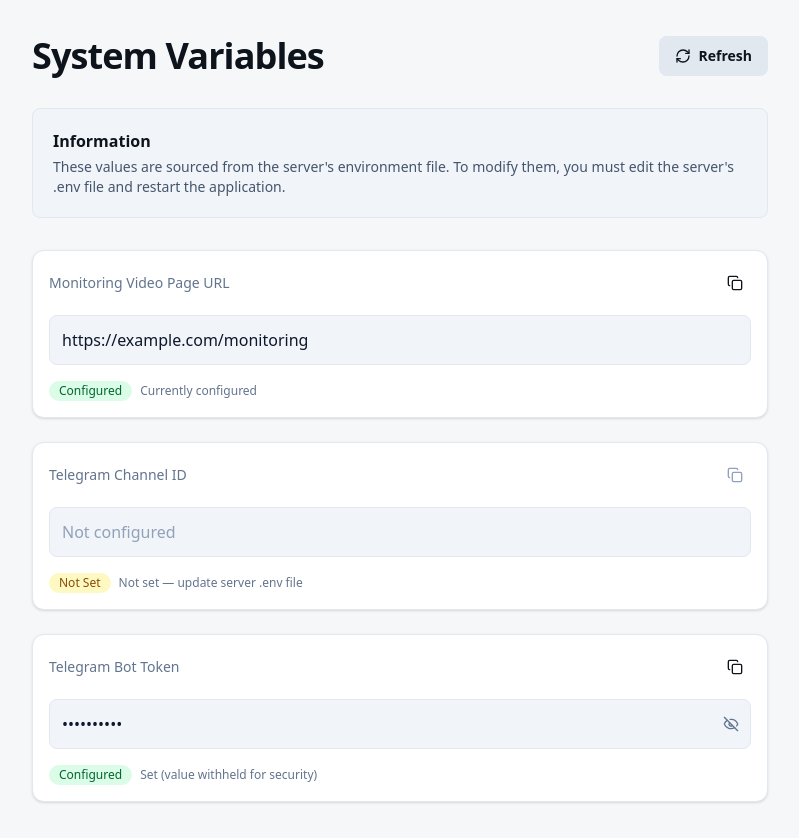
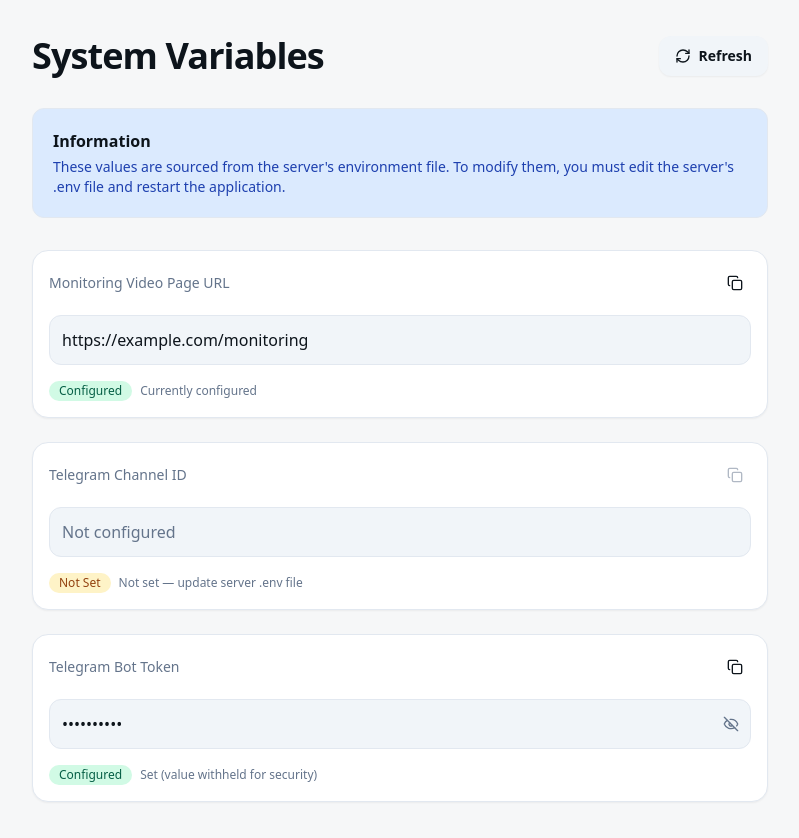
Before and after one commit to wookikiik/video-alert, a Next.js app in the folder frontend/: page /admin/system-variables in a window 1280 px wide. Shown: the whole page, without its empty margins (240-1039 px from the left). Built offline with nearby package versions, Linux system fonts and the light colour scheme.

Commit message:
Implement comprehensive UI theme with CSS variables and documentation
Co-authored-by: wookikiik <31247738+wookikiik@users.noreply.github.com>

```diff
--- a/frontend/src/app/admin/system-variables/page.tsx
+++ b/frontend/src/app/admin/system-variables/page.tsx
@@ -91,7 +91,7 @@ export default function SystemVariablesPage() {
   }, []);
 
   return (
-    <div className="relative flex h-auto min-h-screen w-full flex-col overflow-x-hidden bg-[#f6f7f8] dark:bg-[#101922] text-[#0d141b] dark:text-slate-50">
+    <div className="relative flex h-auto min-h-screen w-full flex-col overflow-x-hidden bg-[var(--color-surface-secondary)] dark:bg-[var(--color-background)] text-[var(--color-foreground)]">
       <div className="layout-container flex h-full grow flex-col">
         <div className="px-4 md:px-10 lg:px-20 xl:px-40 flex flex-1 justify-center py-5">
           <div className="layout-content-container flex flex-col w-full max-w-3xl flex-1">
@@ -103,7 +103,7 @@ export default function SystemVariablesPage() {
               <button
                 onClick={handleRefresh}
                 disabled={loading}
-                className="flex items-center justify-center gap-2 min-w-[84px] max-w-[480px] cursor-pointer rounded-lg h-10 px-4 bg-slate-200 dark:bg-slate-700 text-sm font-bold hover:bg-slate-300 dark:hover:bg-slate-600 transition-colors disabled:opacity-50 disabled:cursor-not-allowed"
+                className="flex items-center justify-center gap-2 min-w-[84px] max-w-[480px] cursor-pointer rounded-[var(--radius-lg)] h-10 px-4 bg-[var(--color-muted)] dark:bg-[var(--color-surface)] text-sm font-[var(--font-weight-bold)] hover:bg-[var(--color-border)] dark:hover:bg-[var(--color-border-strong)] transition-[var(--transition-base)] disabled:opacity-50 disabled:cursor-not-allowed shadow-[var(--shadow-sm)]"
               >
                 <RefreshCw className="w-4 h-4" />
                 <span className="truncate">Refresh</span>
@@ -112,10 +112,10 @@ export default function SystemVariablesPage() {
 
             {/* Information Banner */}
             <div className="p-4">
-              <div className="flex flex-1 flex-col items-start justify-between gap-4 rounded-lg border border-slate-200 dark:border-slate-700 bg-slate-100 dark:bg-slate-800 p-5">
+              <div className="flex flex-1 flex-col items-start justify-between gap-4 rounded-[var(--radius-lg)] border border-[var(--color-border)] dark:border-[var(--color-border-strong)] bg-[var(--color-info-light)] dark:bg-[var(--color-info-light)] p-5">
                 <div className="flex flex-col gap-1">
-                  <p className="text-base font-bold">Information</p>
-                  <p className="text-slate-600 dark:text-slate-400 text-sm">
+                  <p className="text-base font-[var(--font-weight-bold)]">Information</p>
+                  <p className="text-[var(--color-info-light-foreground)] dark:text-[var(--color-info-light-foreground)] text-sm">
                     These values are sourced from the server&apos;s environment
                     file. To modify them, you must edit the server&apos;s .env
                     file and restart the application.
@@ -130,11 +130,11 @@ export default function SystemVariablesPage() {
                 {[1, 2, 3].map((i) => (
                   <div
                     key={i}
-                    className="flex flex-col gap-4 rounded-xl border border-slate-200 dark:border-slate-700 bg-white dark:bg-slate-900 p-4 shadow-sm animate-pulse"
+                    className="flex flex-col gap-4 rounded-[var(--radius-xl)] border border-[var(--color-border)] dark:border-[var(--color-border-strong)] bg-[var(--color-surface)] dark:bg-[var(--color-surface)] p-4 shadow-[var(--shadow-sm)] animate-pulse"
                   >
-                    <div className="h-4 bg-slate-200 dark:bg-slate-700 rounded w-1/3"></div>
-                    <div className="h-12 bg-slate-200 dark:bg-slate-700 rounded"></div>
-                    <div className="h-5 bg-slate-200 dark:bg-slate-700 rounded w-1/4"></div>
+                    <div className="h-4 bg-[var(--color-muted)] dark:bg-[var(--color-muted)] rounded w-1/3"></div>
+                    <div className="h-12 bg-[var(--color-muted)] dark:bg-[var(--color-muted)] rounded"></div>
+                    <div className="h-5 bg-[var(--color-muted)] dark:bg-[var(--color-muted)] rounded w-1/4"></div>
                   </div>
                 ))}
               </div>
@@ -143,14 +143,14 @@ export default function SystemVariablesPage() {
             {/* Error State */}
             {error && !loading && (
               <div className="p-4">
-                <div className="flex flex-col items-center justify-center gap-4 rounded-lg border border-red-200 dark:border-red-900/50 bg-red-50 dark:bg-red-900/20 p-8 text-center">
-                  <AlertCircle className="w-8 h-8 text-red-600 dark:text-red-400" />
-                  <p className="text-red-800 dark:text-red-200 font-semibold">
+                <div className="flex flex-col items-center justify-center gap-4 rounded-[var(--radius-lg)] border border-[var(--color-danger-light)] dark:border-[var(--color-danger-light)] bg-[var(--color-danger-light)] dark:bg-[var(--color-danger-light)] p-8 text-center">
+                  <AlertCircle className="w-8 h-8 text-[var(--color-danger)]" />
+                  <p className="text-[var(--color-danger-light-foreground)] dark:text-[var(--color-danger-light-foreground)] font-[var(--font-weight-semibold)]">
                     Failed to load system variables.
                   </p>
                   <button
                     onClick={handleRefresh}
-                    className="flex items-center justify-center gap-2 min-w-[84px] cursor-pointer rounded-lg h-10 px-4 bg-[#137fec] text-white text-sm font-bold hover:bg-[#137fec]/90 transition-colors"
+                    className="flex items-center justify-center gap-2 min-w-[84px] cursor-pointer rounded-[var(--radius-lg)] h-10 px-4 bg-[var(--color-primary)] text-[var(--color-primary-foreground)] text-sm font-[var(--font-weight-bold)] hover:bg-[var(--color-primary-hover)] transition-[var(--transition-base)] shadow-[var(--shadow-sm)]"
                   >
                     <span className="truncate">Retry</span>
                   </button>
@@ -164,20 +164,20 @@ export default function SystemVariablesPage() {
                 {variables.map((variable, index) => (
                   <div
                     key={index}
-                    className="flex flex-col gap-4 rounded-xl border border-slate-200 dark:border-slate-700 bg-white dark:bg-slate-900 p-4 shadow-sm"
+                    className="flex flex-col gap-4 rounded-[var(--radius-xl)] border border-[var(--color-border)] dark:border-[var(--color-border-strong)] bg-[var(--color-surface)] dark:bg-[var(--color-surface)] p-4 shadow-[var(--shadow-sm)]"
                   >
                     {/* Label and Copy Button */}
                     <div className="flex items-center justify-between">
-                      <label className="text-sm font-medium text-slate-500 dark:text-slate-400">
+                      <label className="text-sm font-[var(--font-weight-medium)] text-[var(--color-muted-foreground)]">
                         {variable.label}
                       </label>
                       <button
                         onClick={() => copyToClipboard(variable.value)}
                         disabled={!variable.configured}
-                        className={`flex items-center justify-center rounded-md h-8 w-8 transition-colors ${
+                        className={`flex items-center justify-center rounded-[var(--radius-md)] h-8 w-8 transition-[var(--transition-base)] ${
                           variable.configured
-                            ? "hover:bg-slate-100 dark:hover:bg-slate-800 cursor-pointer"
-                            : "text-slate-400 dark:text-slate-500 cursor-not-allowed"
+                            ? "hover:bg-[var(--color-muted)] dark:hover:bg-[var(--color-muted)] cursor-pointer"
+                            : "text-[var(--color-muted-foreground)] opacity-50 cursor-not-allowed"
                         }`}
                       >
                         <Copy className="w-4 h-4" />
@@ -189,7 +189,7 @@ export default function SystemVariablesPage() {
                       <div className="relative">
                         <input
                           aria-readonly="true"
-                          className="w-full bg-slate-100 dark:bg-slate-800 border border-slate-200 dark:border-slate-700 rounded-lg p-3 text-base text-slate-900 dark:text-slate-100"
+                          className="w-full bg-[var(--color-muted)] dark:bg-[var(--color-muted)] border border-[var(--color-border)] dark:border-[var(--color-border-strong)] rounded-[var(--radius-lg)] p-3 text-base text-[var(--color-foreground)]"
                           readOnly
                           type={
                             visiblePasswords.has(index) ? "text" : "password"
@@ -198,23 +198,23 @@ export default function SystemVariablesPage() {
                         />
                         <button
                           onClick={() => togglePasswordVisibility(index)}
-                          className="absolute inset-y-0 right-0 flex items-center pr-3 hover:text-slate-700 dark:hover:text-slate-300 transition-colors"
+                          className="absolute inset-y-0 right-0 flex items-center pr-3 hover:text-[var(--color-foreground)] transition-[var(--transition-base)]"
                           type="button"
                         >
                           {visiblePasswords.has(index) ? (
-                            <Eye className="w-4 h-4 text-slate-500" />
+                            <Eye className="w-4 h-4 text-[var(--color-muted-foreground)]" />
                           ) : (
-                            <EyeOff className="w-4 h-4 text-slate-500" />
+                            <EyeOff className="w-4 h-4 text-[var(--color-muted-foreground)]" />
                           )}
                         </button>
                       </div>
                     ) : (
                       <input
                         aria-readonly="true"
-                        className={`w-full bg-slate-100 dark:bg-slate-800 border border-slate-200 dark:border-slate-700 rounded-lg p-3 text-base ${
+                        className={`w-full bg-[var(--color-muted)] dark:bg-[var(--color-muted)] border border-[var(--color-border)] dark:border-[var(--color-border-strong)] rounded-[var(--radius-lg)] p-3 text-base ${
                           variable.configured
-                            ? "text-slate-900 dark:text-slate-100"
-                            : "text-slate-500 dark:text-slate-400 placeholder:text-slate-400 dark:placeholder:text-slate-500"
+                            ? "text-[var(--color-foreground)]"
+                            : "text-[var(--color-muted-foreground)] placeholder:text-[var(--color-muted-foreground)]"
                         }`}
                         placeholder={
                           !variable.configured ? "Not configured" : ""
@@ -228,15 +228,15 @@ export default function SystemVariablesPage() {
                     {/* Status Badge */}
                     <div className="flex items-center gap-2">
                       <span
-                        className={`inline-flex items-center rounded-full px-2.5 py-0.5 text-xs font-medium ${
+                        className={`inline-flex items-center rounded-[var(--radius-full)] px-2.5 py-0.5 text-xs font-[var(--font-weight-medium)] ${
                           variable.configured
-                            ? "bg-green-100 dark:bg-green-900/50 text-green-800 dark:text-green-300"
-                            : "bg-yellow-100 dark:bg-yellow-900/50 text-yellow-800 dark:text-yellow-400"
+                            ? "bg-[var(--color-success-light)] dark:bg-[var(--color-success-light)] text-[var(--color-success-light-foreground)] dark:text-[var(--color-success-light-foreground)]"
+                            : "bg-[var(--color-warning-light)] dark:bg-[var(--color-warning-light)] text-[var(--color-warning-light-foreground)] dark:text-[var(--color-warning-light-foreground)]"
                         }`}
                       >
                         {variable.configured ? "Configured" : "Not Set"}
                       </span>
-                      <p className="text-xs text-slate-500 dark:text-slate-400">
+                      <p className="text-xs text-[var(--color-muted-foreground)]">
                         {variable.configured
                           ? variable.type === "password"
                             ? "Set (value withheld for security)"
@@ -254,7 +254,7 @@ export default function SystemVariablesPage() {
 
       {/* Toast Notification */}
       {showToast && (
-        <div className="fixed bottom-5 right-5 bg-slate-900 dark:bg-slate-100 text-white dark:text-slate-900 text-sm font-semibold py-2 px-4 rounded-lg shadow-lg animate-in fade-in slide-in-from-bottom-2 duration-200">
+        <div className="fixed bottom-5 right-5 bg-[var(--color-foreground)] text-[var(--color-background)] text-sm font-[var(--font-weight-semibold)] py-2 px-4 rounded-[var(--radius-lg)] shadow-[var(--shadow-xl)] animate-in fade-in slide-in-from-bottom-2 duration-200 z-[var(--z-toast)]">
           Copied to clipboard
         </div>
       )}
--- a/frontend/src/app/globals.css
+++ b/frontend/src/app/globals.css
@@ -2,21 +2,190 @@
 
 @layer theme {
   :root {
-    --color-background: white;
-    --color-foreground: #0a0a0a;
-    --color-muted-foreground: #737373;
+    /* ===== Color Tokens ===== */
+    /* Primary colors */
+    --color-primary: #137fec;
+    --color-primary-foreground: #ffffff;
+    --color-primary-hover: #0d6bd4;
+
+    /* Secondary colors */
+    --color-secondary: #64748b;
+    --color-secondary-foreground: #ffffff;
+    --color-secondary-hover: #475569;
+
+    /* Background colors */
+    --color-background: #ffffff;
+    --color-foreground: #0d141b;
+    --color-surface: #ffffff;
+    --color-surface-secondary: #f6f7f8;
+
+    /* Muted colors */
+    --color-muted: #f1f5f9;
+    --color-muted-foreground: #64748b;
+
+    /* Border colors */
+    --color-border: #e2e8f0;
+    --color-border-strong: #cbd5e1;
+
+    /* State colors */
+    --color-success: #10b981;
+    --color-success-foreground: #ffffff;
+    --color-success-light: #d1fae5;
+    --color-success-light-foreground: #065f46;
+
+    --color-warning: #f59e0b;
+    --color-warning-foreground: #ffffff;
+    --color-warning-light: #fef3c7;
+    --color-warning-light-foreground: #92400e;
+
+    --color-danger: #ef4444;
+    --color-danger-foreground: #ffffff;
+    --color-danger-light: #fee2e2;
+    --color-danger-light-foreground: #991b1b;
+
+    --color-info: #3b82f6;
+    --color-info-foreground: #ffffff;
+    --color-info-light: #dbeafe;
+    --color-info-light-foreground: #1e40af;
+
+    /* ===== Spacing Scale ===== */
+    --spacing-xs: 0.25rem;    /* 4px */
+    --spacing-sm: 0.5rem;     /* 8px */
+    --spacing-md: 1rem;       /* 16px */
+    --spacing-lg: 1.5rem;     /* 24px */
+    --spacing-xl: 2rem;       /* 32px */
+    --spacing-2xl: 3rem;      /* 48px */
+    --spacing-3xl: 4rem;      /* 64px */
+
+    /* ===== Typography Tokens ===== */
+    /* Font families */
+    --font-sans: ui-sans-serif, system-ui, -apple-system, BlinkMacSystemFont, "Segoe UI", Roboto, "Helvetica Neue", Arial, sans-serif;
+    --font-mono: ui-monospace, SFMono-Regular, Menlo, Monaco, Consolas, monospace;
+
+    /* Font sizes */
+    --font-size-xs: 0.75rem;      /* 12px */
+    --font-size-sm: 0.875rem;     /* 14px */
+    --font-size-base: 1rem;       /* 16px */
+    --font-size-lg: 1.125rem;     /* 18px */
+    --font-size-xl: 1.25rem;      /* 20px */
+    --font-size-2xl: 1.5rem;      /* 24px */
+    --font-size-3xl: 1.875rem;    /* 30px */
+    --font-size-4xl: 2.25rem;     /* 36px */
+
+    /* Line heights */
+    --line-height-tight: 1.25;
+    --line-height-normal: 1.5;
+    --line-height-relaxed: 1.75;
+
+    /* Font weights */
+    --font-weight-normal: 400;
+    --font-weight-medium: 500;
+    --font-weight-semibold: 600;
+    --font-weight-bold: 700;
+    --font-weight-black: 900;
+
+    /* ===== Border Radius Tokens ===== */
+    --radius-sm: 0.375rem;   /* 6px */
+    --radius-md: 0.5rem;     /* 8px */
+    --radius-lg: 0.75rem;    /* 12px */
+    --radius-xl: 1rem;       /* 16px */
+    --radius-full: 9999px;
+
+    /* ===== Shadow Tokens ===== */
+    --shadow-sm: 0 1px 2px 0 rgb(0 0 0 / 0.05);
+    --shadow-md: 0 4px 6px -1px rgb(0 0 0 / 0.1), 0 2px 4px -2px rgb(0 0 0 / 0.1);
+    --shadow-lg: 0 10px 15px -3px rgb(0 0 0 / 0.1), 0 4px 6px -4px rgb(0 0 0 / 0.1);
+    --shadow-xl: 0 20px 25px -5px rgb(0 0 0 / 0.1), 0 8px 10px -6px rgb(0 0 0 / 0.1);
+
+    /* ===== Z-Index Tokens ===== */
+    --z-base: 0;
+    --z-dropdown: 1000;
+    --z-sticky: 1100;
+    --z-fixed: 1200;
+    --z-modal-backdrop: 1300;
+    --z-modal: 1400;
+    --z-popover: 1500;
+    --z-tooltip: 1600;
+    --z-toast: 1700;
+
+    /* ===== Transition Tokens ===== */
+    --transition-fast: 150ms cubic-bezier(0.4, 0, 0.2, 1);
+    --transition-base: 200ms cubic-bezier(0.4, 0, 0.2, 1);
+    --transition-slow: 300ms cubic-bezier(0.4, 0, 0.2, 1);
   }
 
+  /* Dark mode tokens (out of scope but included for future use) */
   .dark {
-    --color-background: #0a0a0a;
-    --color-foreground: #ededed;
-    --color-muted-foreground: #a3a3a3;
+    --color-primary: #3b9eff;
+    --color-primary-foreground: #ffffff;
+    --color-primary-hover: #2989e6;
+
+    --color-background: #101922;
+    --color-foreground: #f8fafc;
+    --color-surface: #1e293b;
+    --color-surface-secondary: #0f172a;
+
+    --color-muted: #1e293b;
+    --color-muted-foreground: #94a3b8;
+
+    --color-border: #334155;
+    --color-border-strong: #475569;
+
+    --color-success-light: #065f46;
+    --color-success-light-foreground: #d1fae5;
+
+    --color-warning-light: #78350f;
+    --color-warning-light-foreground: #fef3c7;
+
+    --color-danger-light: #7f1d1d;
+    --color-danger-light-foreground: #fee2e2;
+
+    --color-info-light: #1e3a8a;
+    --color-info-light-foreground: #dbeafe;
   }
 }
 
 @layer base {
+  * {
+    border-color: var(--color-border);
+  }
+
   body {
     background-color: var(--color-background);
     color: var(--color-foreground);
+    font-family: var(--font-sans);
+    font-size: var(--font-size-base);
+    line-height: var(--line-height-normal);
+    -webkit-font-smoothing: antialiased;
+    -moz-osx-font-smoothing: grayscale;
+  }
+
+  h1, h2, h3, h4, h5, h6 {
+    font-weight: var(--font-weight-bold);
+    line-height: var(--line-height-tight);
+  }
+
+  h1 {
+    font-size: var(--font-size-4xl);
+  }
+
+  h2 {
+    font-size: var(--font-size-3xl);
+  }
+
+  h3 {
+    font-size: var(--font-size-2xl);
+  }
+
+  h4 {
+    font-size: var(--font-size-xl);
+  }
+
+  h5 {
+    font-size: var(--font-size-lg);
+  }
+
+  h6 {
+    font-size: var(--font-size-base);
   }
 }
```
Also changed, not shown: frontend/src/app/page.tsx (+8 -8 lines), 1 other file (tests, documents, lock files or other folders).
